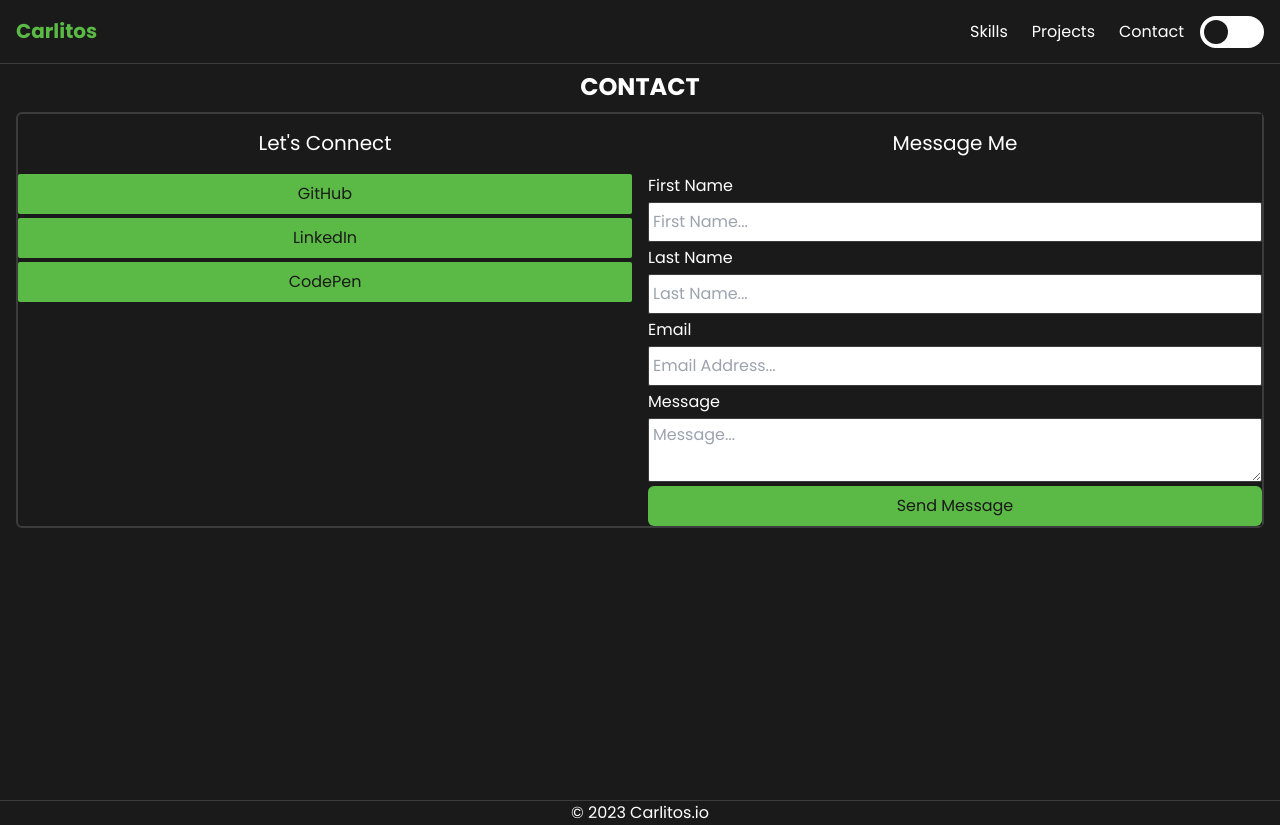
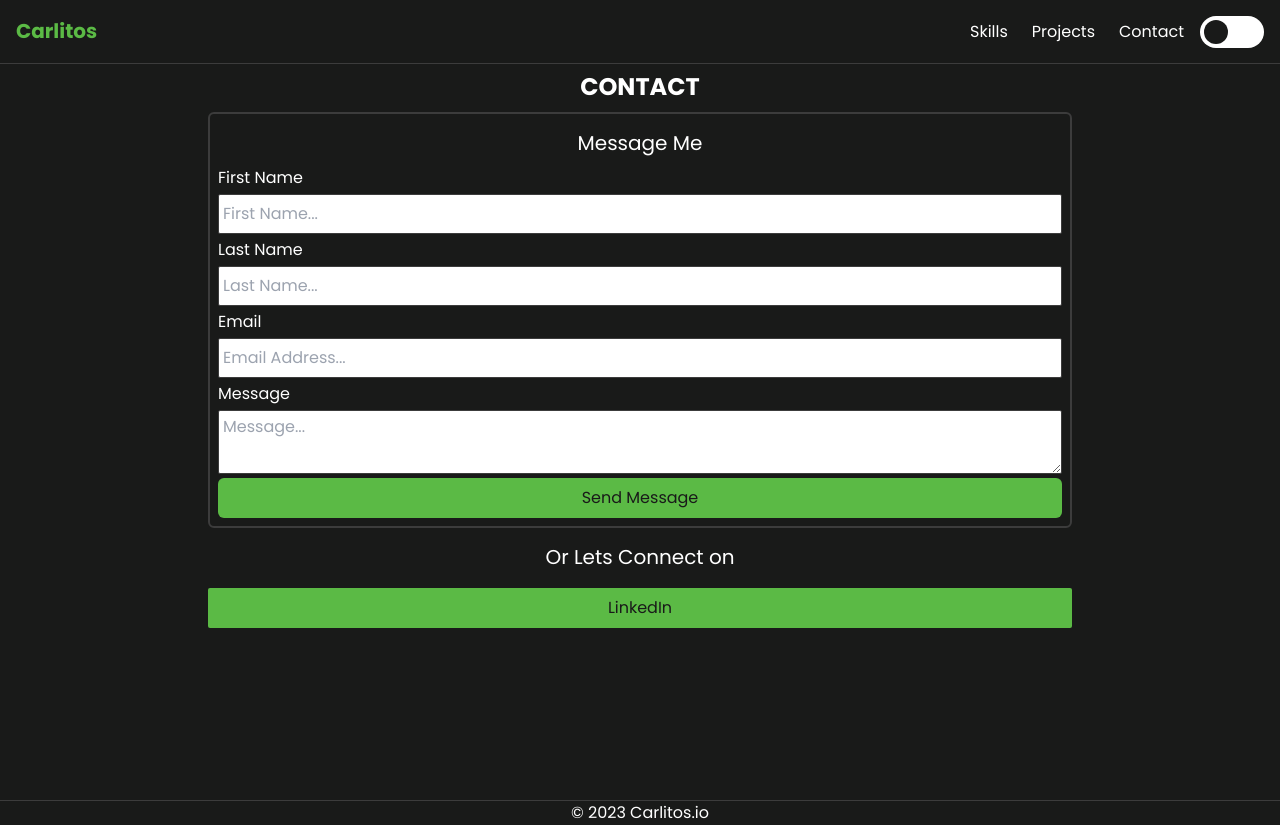
Before and after one commit to cvalderrama1991/carlitos.io, a Next.js app: page /contact in a window 1280 px wide. Built offline with nearby package versions, Linux system fonts and the light colour scheme.

Commit message:
Moved links from contact page to projects page, cleanup contact page and deleted a duplicate in skills page

```diff
--- a/src/app/contact/page.tsx
+++ b/src/app/contact/page.tsx
@@ -1,21 +1,29 @@
 import React from 'react';
 import { Metadata } from 'next';
 import ContactForm from '@/components/ContactForm';
-import ConnectLinks from '@/components/ConnectLinks';
 
 export const metadata: Metadata = {
   title: 'Carlitos.io | Contact',
-  description: 'Personal Website Portfolio'
+  description: 'Personal Website Portfolio',
 };
 
 export default function Contact() {
   return (
-    <div className='pt-16 px-4 min-h-screen'>
+    <div className='pt-16 px-4 min-h-screen w-full max-w-4xl mx-auto'>
       <h2 className='font-poppins-bold text-center text-2xl my-2'>CONTACT</h2>
-      <div className='border-primary-border border-2 rounded-md w-full max-w-7xl mx-auto flex flex-wrap md:flex-nowrap gap-4'>
-        <ConnectLinks />
-        <ContactForm />
-      </div>
+      <ContactForm />
+      <section>
+        <p className='text-xl text-primary-text text-center my-4'>
+          Or Lets Connect on
+        </p>
+        <a
+          href='https://www.linkedin.com/in/carlos-valderrama-b92376240/'
+          target='_blank'
+          className='bg-primary-green text-secondary-text p-2 my-1 block text-center rounded-sm'
+        >
+          LinkedIn
+        </a>
+      </section>
     </div>
   );
 }
--- a/src/app/projects/page.tsx
+++ b/src/app/projects/page.tsx
@@ -4,15 +4,17 @@ import Card from '@/components/Card';
 
 export const metadata: Metadata = {
   title: 'Carlitos.io | Projects',
-  description: 'Personal Website Portfolio'
+  description: 'Personal Website Portfolio',
 };
 
 export default function Projects() {
   return (
-    <div className='pt-16 px-4 min-h-screen flex items-center justify-center'>
-      <section className='w-full max-w-4xl mx-auto'>
-        <h3 className='font-poppins-bold text-center text-2xl my-2'>PROJECTS</h3>
-        <ul className='flex flex-wrap gap-8'>
+    <div className='pt-16 px-4 min-h-screen w-full max-w-7xl mx-auto'>
+      <section>
+        <h2 className='font-poppins-bold text-center text-2xl my-2'>
+          PROJECTS
+        </h2>
+        <ul className='flex flex-wrap gap-8 justify-center'>
           <Card
             title='Carlitos (My Portfolio)'
             technologies='NextJS, ReactJS, NodeJS, TailwindCSS, AWS Amplify, AWS Lambda, AWS API Gateway, AWS Simple Email Service, Google Domain, Figma'
@@ -25,6 +27,37 @@ export default function Projects() {
             link='https://southernridgeelectric.com/'
             website='www.southernridgeelectric.com'
           />
+          <Card
+            title='ReactATX (Coming soon)'
+            technologies='ReactJS, NextJS, CSS, PostgreSQL, Docker'
+            link='https://carlitos.io/projects'
+            website='www.reactatx.com'
+          />
+        </ul>
+      </section>
+      <section>
+        <h3 className='font-poppins-bold text-center text-xl my-2'>
+          My other projects
+        </h3>
+        <ul className='max-w-md mx-auto'>
+          <li>
+            <a
+              href='https://github.com/cvalderrama1991'
+              target='_blank'
+              className='bg-primary-green text-secondary-text p-2 my-1 block text-center rounded-sm'
+            >
+              GitHub
+            </a>
+          </li>
+          <li>
+            <a
+              href='https://codepen.io/valdeca'
+              target='_blank'
+              className='bg-primary-green text-secondary-text p-2 my-1 block text-center rounded-sm'
+            >
+              CodePen
+            </a>
+          </li>
         </ul>
       </section>
     </div>
--- a/src/app/skills/page.tsx
+++ b/src/app/skills/page.tsx
@@ -3,7 +3,7 @@ import { Metadata } from 'next';
 
 export const metadata: Metadata = {
   title: 'Carlitos.io | Skills',
-  description: 'Personal Website Portfolio'
+  description: 'Personal Website Portfolio',
 };
 
 export default function Skills() {
@@ -12,13 +12,14 @@ export default function Skills() {
       <h2 className='font-poppins-bold text-center text-2xl my-2'>SKILLS</h2>
       <section>
         <p>
-          Hello, My name is Carlos and I&apos;m a passionate Full Stack Developer using web technologies to build
-          amazing products and focusing on solving problems for different niches and different industries using the
-          power of technology.
+          Hello, My name is Carlos and I&apos;m a passionate Full Stack
+          Developer using web technologies to build amazing products and
+          focusing on solving problems for different niches and different
+          industries using the power of technology.
         </p>
         <p>
-          I will love to hear from you. Whether it&apos;s a project, job opportunity, or just a chat. Feel free to
-          contact me.
+          I will love to hear from you. Whether it&apos;s a project, job
+          opportunity, or just a chat. Feel free to contact me.
         </p>
 
         <a
@@ -30,30 +31,33 @@ export default function Skills() {
         </a>
       </section>
       <section>
-        <p className='text-center font-poppins-semibold my-4 text-xl'>Languages and Tools</p>
+        <p className='text-center font-poppins-semibold my-4 text-xl'>
+          Languages and Tools
+        </p>
         <ul className='flex flex-wrap gap-4'>
-          <li className='bg-secondary-bg text-secondary-text p-2 rounded w-32 font-poppins-medium text-center'>HTML</li>
-          <li className='bg-secondary-bg text-secondary-text p-2 rounded w-32 font-poppins-medium text-center'>CSS</li>
+          <li className='bg-secondary-bg text-secondary-text p-2 rounded w-32 font-poppins-medium text-center'>
+            HTML
+          </li>
+          <li className='bg-secondary-bg text-secondary-text p-2 rounded w-32 font-poppins-medium text-center'>
+            CSS
+          </li>
           <li className='bg-secondary-bg text-secondary-text p-2 rounded w-32 font-poppins-medium text-center'>
             JavaScript
+          </li>
+          <li className='bg-secondary-bg text-secondary-text p-2 rounded w-32 font-poppins-medium text-center'>
+            Tailwind CSS
+          </li>
+          <li className='bg-secondary-bg text-secondary-text p-2 rounded w-32 font-poppins-medium text-center'>
+            TypeScript
+          </li>
+          <li className='bg-secondary-bg text-secondary-text p-2 rounded w-32 font-poppins-medium text-center'>
+            NodeJS
           </li>
           <li className='bg-secondary-bg text-secondary-text p-2 rounded w-32 font-poppins-medium text-center'>
             ReactJS
           </li>
           <li className='bg-secondary-bg text-secondary-text p-2 rounded w-32 font-poppins-medium text-center'>
-            TypeScript
-          </li>
-          <li className='bg-secondary-bg text-secondary-text p-2 rounded w-32 font-poppins-medium text-center'>
-            Tailwind CSS
-          </li>
-          <li className='bg-secondary-bg text-secondary-text p-2 rounded w-32 font-poppins-medium text-center'>
-            NodeJS
-          </li>
-          <li className='bg-secondary-bg text-secondary-text p-2 rounded w-32 font-poppins-medium text-center'>
             NextJS
-          </li>
-          <li className='bg-secondary-bg text-secondary-text p-2 rounded w-32 font-poppins-medium text-center'>
-            TailwindCSS
           </li>
           <li className='bg-secondary-bg text-secondary-text p-2 rounded w-32 font-poppins-medium text-center'>
             Figma
--- a/src/components/ConnectLinks.tsx
+++ /dev/null
@@ -1,38 +0,0 @@
-import React from 'react';
-
-export default function ConnectLinks() {
-  return (
-    <section className='w-full'>
-      <p className='text-xl text-primary-text text-center my-4'>Let&apos;s Connect</p>
-      <ul>
-        <li>
-          <a
-            href='https://github.com/cvalderrama1991'
-            target='_blank'
-            className='bg-primary-green text-secondary-text p-2 my-1 block text-center rounded-sm'
-          >
-            GitHub
-          </a>
-        </li>
-        <li>
-          <a
-            href='https://www.linkedin.com/in/carlos-valderrama-b92376240/'
-            target='_blank'
-            className='bg-primary-green text-secondary-text p-2 my-1 block text-center rounded-sm'
-          >
-            LinkedIn
-          </a>
-        </li>
-        <li>
-          <a
-            href='https://codepen.io/valdeca'
-            target='_blank'
-            className='bg-primary-green text-secondary-text p-2 my-1 block text-center rounded-sm'
-          >
-            CodePen
-          </a>
-        </li>
-      </ul>
-    </section>
-  );
-}
--- a/src/components/ContactForm.tsx
+++ b/src/components/ContactForm.tsx
@@ -13,7 +13,7 @@ export default function ContactForm() {
     firstName: '',
     lastName: '',
     email: '',
-    message: ''
+    message: '',
   });
 
   const [loading, setLoading] = React.useState(false);
@@ -22,10 +22,12 @@ export default function ContactForm() {
     firstName: '',
     lastName: '',
     email: '',
-    message: ''
+    message: '',
   });
 
-  function handleChange(e: React.ChangeEvent<HTMLInputElement | HTMLTextAreaElement>) {
+  function handleChange(
+    e: React.ChangeEvent<HTMLInputElement | HTMLTextAreaElement>
+  ) {
     setFormData((prev) => ({ ...prev, [e.target.name]: e.target.value }));
   }
 
@@ -49,19 +51,31 @@ export default function ContactForm() {
           method: 'POST',
           headers: {
             Accept: 'application/json',
-            'Content-Type': 'application/json'
+            'Content-Type': 'application/json',
           },
           body: JSON.stringify({
             firstName: formData.firstName,
             lastName: formData.lastName,
             email: formData.email,
-            message: formData.message
-          })
+            message: formData.message,
+          }),
         });
         const data = await res.json();
         setLoading(false);
-        setFormData((prev) => ({ ...prev, firstName: '', lastName: '', email: '', message: '' }));
-        setErrors((prev) => ({ ...prev, firstName: '', lastName: '', email: '', message: '' }));
+        setFormData((prev) => ({
+          ...prev,
+          firstName: '',
+          lastName: '',
+          email: '',
+          message: '',
+        }));
+        setErrors((prev) => ({
+          ...prev,
+          firstName: '',
+          lastName: '',
+          email: '',
+          message: '',
+        }));
         return data;
       } catch (err) {
         setLoading(false);
@@ -86,8 +100,8 @@ export default function ContactForm() {
     }
   }
   return (
-    <section className='bg-primary-bg w-full'>
-      <p className='text-xl text-primary-text text-center my-4'>Message Me</p>
+    <section className='bg-primary-bg w-full border-2 border-primary-border rounded-md p-2'>
+      <p className='text-xl text-primary-text text-center my-2'>Message Me</p>
       <form onSubmit={handleSubmit}>
         <div className='mb-1'>
           <label htmlFor='firstName' className='block mb-1'>
@@ -103,7 +117,9 @@ export default function ContactForm() {
             className='h-10 w-full px-1 text-black rounded-sm border border-primary-border'
             placeholder='First Name...'
           />
-          <p className='text-red-500 block text-center mt-1'>{errors.firstName}</p>
+          <p className='text-red-500 block text-center mt-1'>
+            {errors.firstName}
+          </p>
         </div>
         <div className='mb-1'>
           <label htmlFor='lastName' className='block mb-1'>
@@ -119,7 +135,9 @@ export default function ContactForm() {
             className='h-10 w-full px-1 text-black rounded-sm border border-primary-border'
             placeholder='Last Name...'
           />
-          <p className='text-red-500 block text-center mt-1'>{errors.lastName}</p>
+          <p className='text-red-500 block text-center mt-1'>
+            {errors.lastName}
+          </p>
         </div>
         <div className='mb-1'>
           <label htmlFor='email' className='block mb-1'>
@@ -151,7 +169,9 @@ export default function ContactForm() {
             className='block h-16 w-full p-1 text-black rounded-sm border border-primary-border'
             placeholder='Message...'
           />
-          <p className='text-red-500 block text-center mt-1'>{errors.message}</p>
+          <p className='text-red-500 block text-center mt-1'>
+            {errors.message}
+          </p>
         </div>
         <button
           type='submit'
```
